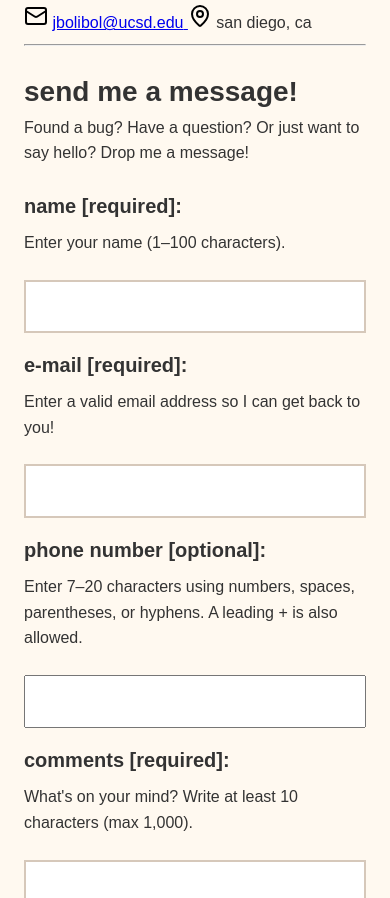
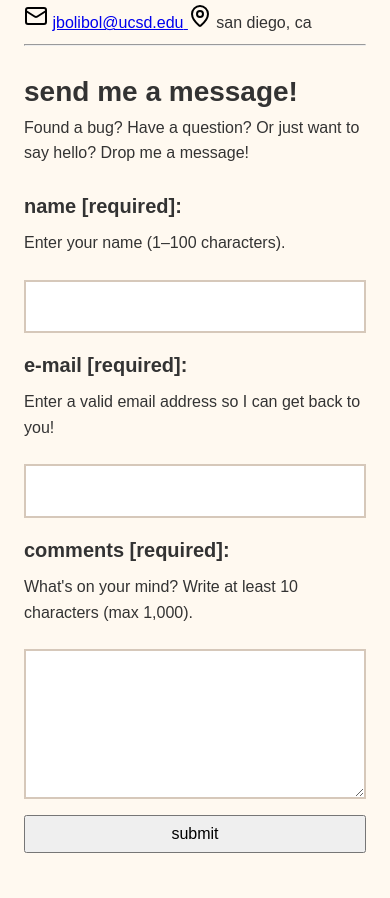
Before and after one commit to jhnkb/CSE134B-HW4, a plain HTML site: page form-no-js.html in a window 390 px wide. Shown: the part 176-1074 px from the top of the page. Drawn offline with Linux system fonts and the light colour scheme.

Commit message:
Remove phone number input field from contact form

```diff
--- a/form-no-js.html
+++ b/form-no-js.html
@@ -63,19 +63,6 @@
                 <p id="email-help">Enter a valid email address so I can get back to you!</p>
                 <input type="email" id="email" name="email" autocomplete="email" aria-describedby="email-help" required>
 
-                <label for="phone">phone number [optional]:</label>
-                <p id="phone-help">Enter 7–20 characters using numbers, spaces,
-                    parentheses, or hyphens. A leading + is also allowed.</p>
-                <input
-                    type="tel"
-                    id="phone"
-                    name="phone"
-                    autocomplete="tel"
-                    pattern="[+]?[0-9()\x20.\-]{7,20}"
-                    title="Enter a phone number in the format 123-456-7890"
-                    aria-describedby="phone-help"
-                    >
-
                 <label for="comments">comments [required]:</label>
                 <p id="comments-help">What's on your mind? Write at least 10 characters (max 1,000).</p>
                 <textarea id="comments" name="comments" minlength="10" maxlength="1000" aria-describedby="comments-help" required></textarea>
```
